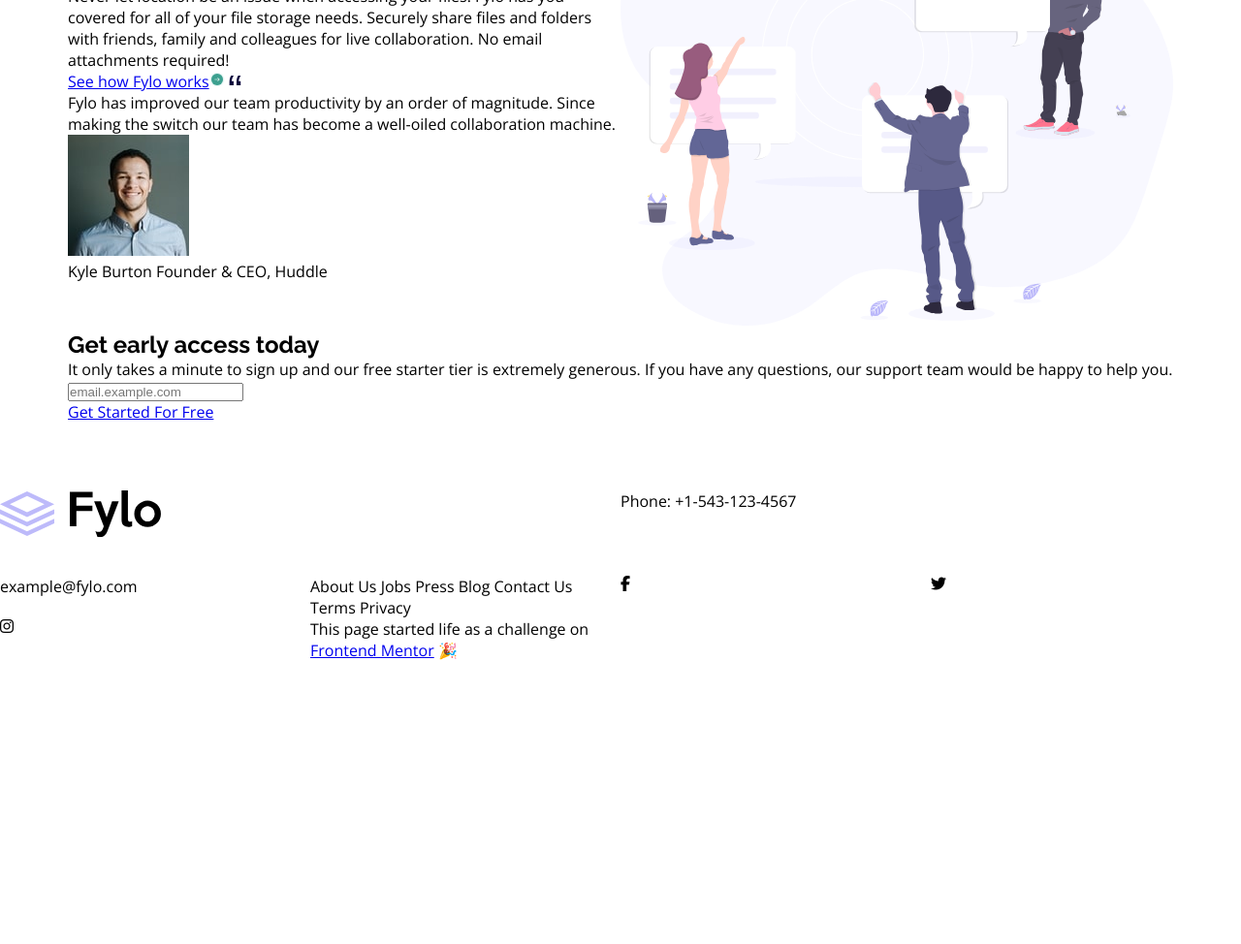
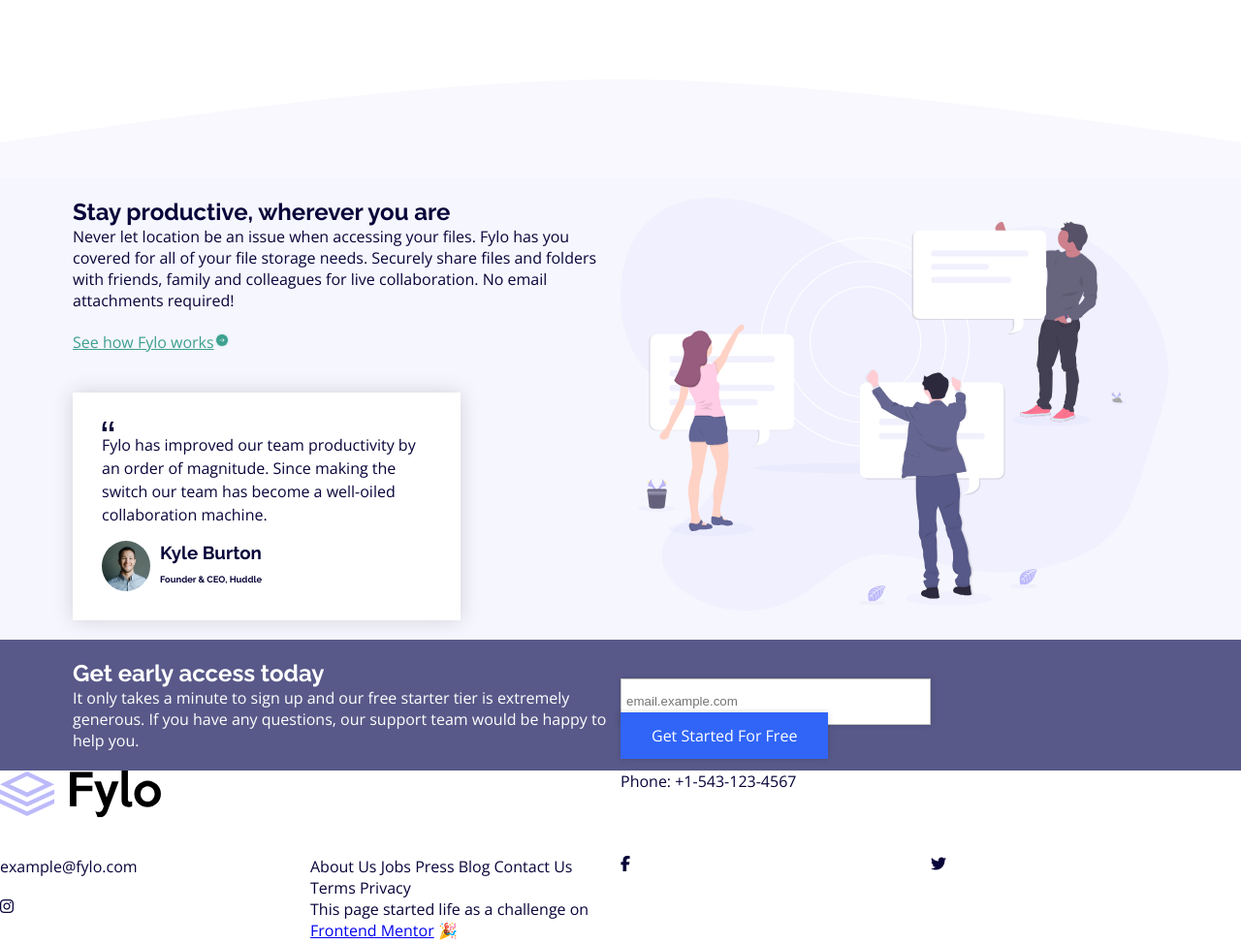
Before and after one commit to brc5450/Fylo_Landing_Page, a plain HTML site: page index.html in a window 1280 px wide. Shown: the part 640-1614 px from the top of the page at 97% size. Before the commit the page ends 1410 px from the top, so only its background shows below. Drawn offline with nearby package versions, Linux system fonts and the light colour scheme.

Commit message:
updated html and css

```diff
--- a/css/styles.css
+++ b/css/styles.css
@@ -18,6 +18,7 @@
 body {
   font-family: "Open Sans", sans-serif;
   font-weight: 400;
+  color: var(--Very-Dark-Blue);
   margin: 0 auto;
   display: grid;
   grid-template-columns: 1fr;
@@ -38,12 +39,12 @@ h5,
 h6 {
   font-family: "Raleway", sans-serif;
   font-size: 700, 400;
+  color: var(--Very-Dark-Blue);
 }
 
 .wrapper {
-  max-width: 1440px;
+  max-width: 100vw;
   margin: 0 auto;
-  padding: 70px;
 }
 
 /* Header */
@@ -51,11 +52,13 @@ h6 {
 header {
   display: grid;
   grid-template-columns: 1fr 1fr;
+  padding: 25px 75px;
 }
 
 header a {
   text-decoration: none;
   margin-right: 20px;
+  color: var(--Very-Dark-Blue);
 }
 
 header nav {
@@ -66,27 +69,110 @@ header nav {
 .section1 {
   display: grid;
   grid-template-columns: 1fr 1fr;
+  margin-top: 75px;
+  padding: 25px 75px;
 }
 
 .section1-text {
   align-self: center;
 }
 
+input {
+  margin-top: 20px;
+  height: 3rem;
+  width: 20rem;
+  padding: 5px;
+  border: 1px solid var(--Light-Gray);
+  box-shadow: 0px 0px 6px rgba(0, 0, 0, 0.15);
+}
+
+a.btn {
+  background-color: var(--Bright-Blue);
+  border: none;
+  color: white;
+  padding: 13px 32px;
+  text-align: center;
+  text-decoration: none;
+  font-size: 16px;
+  box-shadow: 0px 0px 6px rgba(0, 0, 0, 0.15);
+}
+
 .section1-image > img {
   width: 100%;
 }
 
+.section-2 {
+  margin-top: 75px;
+}
+
+.curved-image {
+  width: 100vw;
+}
+
 .section2 {
+  background-color: var(--Light-Grayish-Blue);
+  margin-top: -5px;
+}
+
+.section2-container {
   display: grid;
   grid-template-columns: 1fr 1fr;
+  padding: 20px 75px;
 }
 
 .section2-text {
   align-self: center;
 }
 
+.section2 a {
+  line-height: 4em;
+  color: var(--Moderate-Cyan);
+}
+
+.testimonial {
+  display: grid;
+  grid-template-columns: 1fr;
+  grid-template-rows: repeat(3, auto);
+  max-width: 400px;
+  margin-top: 20px;
+  background-color: #fff;
+  padding: 30px;
+  box-shadow: 0px 0px 20px rgba(0, 0, 0, 0.15);
+  line-height: 1.5em;
+}
+
+.image-container {
+  display: flex;
+  margin-top: 15px;
+}
+
+.avatar {
+  border-radius: 50%;
+  width: 50px;
+  margin-right: 10px;
+}
+
+.title {
+  font-size: 0.5em;
+}
+
 .section2-image > img {
   width: 100%;
+}
+
+.section-3 {
+  background-color: var(--Desaturated-Blue);
+}
+
+.section3 {
+  display: grid;
+  grid-template-columns: 1fr 1fr;
+  padding: 20px 75px;
+  color: #fff;
+}
+
+.section3 h2 {
+  color: #fff;
 }
 
 footer {
--- a/index.html
+++ b/index.html
@@ -40,7 +40,7 @@
             </p>
             <form action="Post">
               <input type="email" placeholder="Enter your email..." />
-              <a href="#">Get Started</a>
+              <a href="#" class="btn">Get Started</a>
             </form>
           </div>
           <div class="section1-image">
@@ -50,8 +50,10 @@
       </section>
 
 
-      <section>
+      <section class="section-2">
+        <img src="/images/bg-curve-desktop.svg" alt="" class="curved-image">
         <div class="section2">
+          <div class="section2-container">
         <div class="section2-text">
           <h1>Stay productive, wherever you are</h1>
           <p>
@@ -60,25 +62,30 @@
             and folders with friends, family and colleagues for live
             collaboration. No email attachments required!
           </p>
-          <a href="#">See how Fylo works</a
-          ><img src="/images/icon-arrow.svg" alt="arrow" />
+          <a href="#">See how Fylo works</a><img src="/images/icon-arrow.svg" alt="arrow" />
+          <div class="testimonial">
           <img src="/images/icon-quotes.svg" alt="quotes" />
           <p>
             Fylo has improved our team productivity by an order of magnitude.
             Since making the switch our team has become a well-oiled
             collaboration machine.
           </p>
-          <img src="/images/avatar-testimonial.jpg" alt="avatar" />
-          <p>Kyle Burton Founder & CEO, Huddle</p>
+          <div class="image-container">
+          <img src="/images/avatar-testimonial.jpg" alt="avatar" class="avatar" />
+          <h3>Kyle Burton<br><span class="title">Founder & CEO, Huddle</span></h3>
+        </div>
+        </div>
         </div>
         <div class="section2-image">
           <img src="/images/illustration-2.svg" alt="" />
         </div>
+      </div>
       </section>
 
 
 
-      <section>
+      <section class="section-3">
+        <div class="section3">
         <div class="section3-text">
           <h2>Get early access today</h2>
           <p>
@@ -91,8 +98,9 @@
           <form action="Post">
             <input type="email" placeholder="email.example.com" />
           </form>
-          <a href="#">Get Started For Free</a>
+          <a href="#" class="btn">Get Started For Free</a>
         </div>
+      </div>
       </section>
     </div>
     <footer>
```
